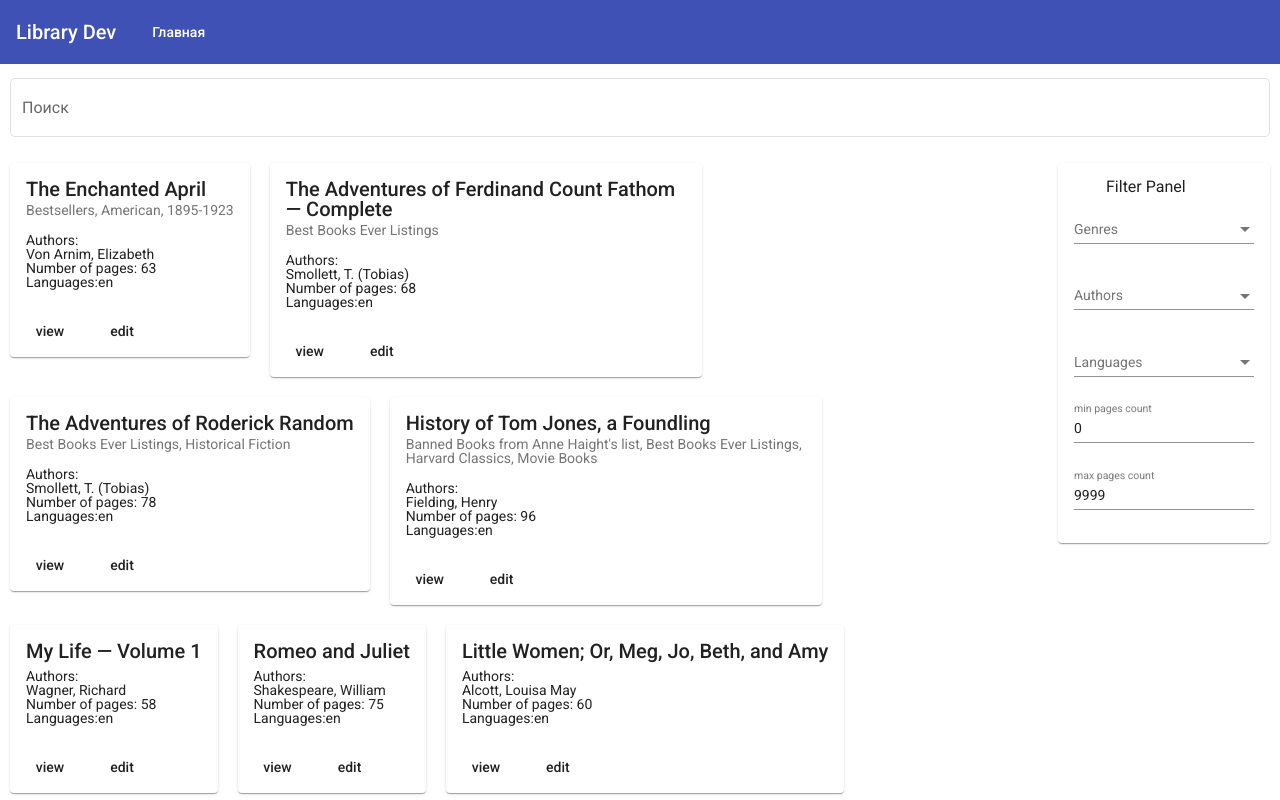
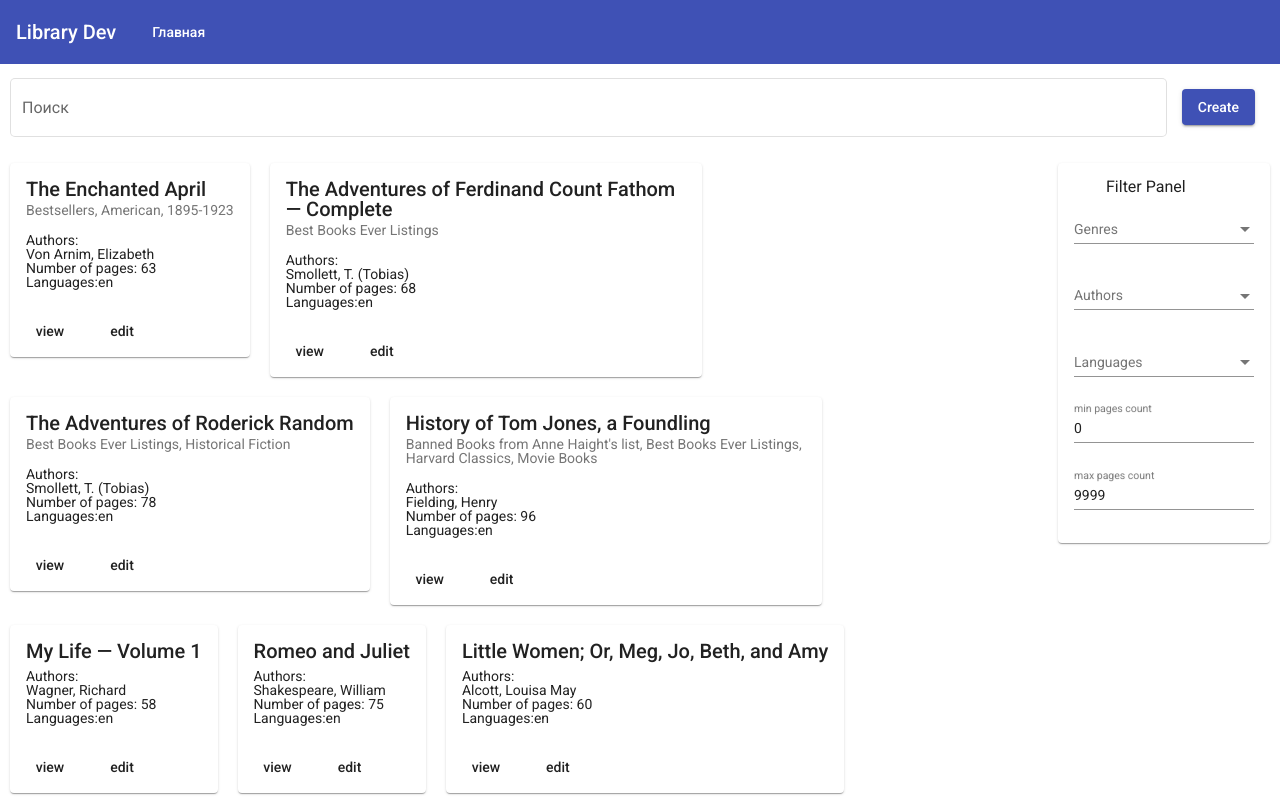
Before and after one commit to 14837-eng/Book-app, an Angular app: page / in a window 1280 px wide. Shown: the top 800 px of the page. Built offline with nearby package versions, Linux system fonts and the light colour scheme.

Commit message:
feat(main-page): Add navigate to create

```diff
--- a/src/app/main-page/main-page.component.html
+++ b/src/app/main-page/main-page.component.html
@@ -1,9 +1,18 @@
 <div class="main-page">
-  <app-search
-    [value]="search"
-    [placeholder]="'Поиск'"
-    (onSearch)="onSearch($event)"
-  ></app-search>
+  <div class="main-page-header">
+    <div class="main-page-header-search">
+      <app-search
+        [value]="search"
+        [placeholder]="'Поиск'"
+        (onSearch)="onSearch($event)"
+      ></app-search>
+    </div>
+    <div class="main-page-header-button">
+      <button mat-raised-button color="primary" [routerLink]="'/book/create'">
+        Create
+      </button>
+    </div>
+  </div>
   <div class="main-page-content">
     <div class="main-page-books">
       <app-books-list></app-books-list>
--- a/src/app/main-page/main-page.component.scss
+++ b/src/app/main-page/main-page.component.scss
@@ -9,4 +9,13 @@
   &-filters {
     min-width: 200px;
   }
+  &-header {
+    display: flex;
+    &-search {
+      flex: 1;
+    }
+    &-button {
+      margin: 15px;
+    }
+  }
 }
--- a/src/app/main-page/main-page.module.ts
+++ b/src/app/main-page/main-page.module.ts
@@ -9,6 +9,7 @@ import { MatCardModule } from '@angular/material/card';
 import { MatFormFieldModule } from '@angular/material/form-field';
 import { MatSelectModule } from '@angular/material/select';
 import { MatInputModule } from '@angular/material/input';
+import { MatButtonModule } from '@angular/material/button';
 
 @NgModule({
   declarations: [MainPageComponent, BooksListComponent, FilterPanelComponent],
@@ -19,6 +20,7 @@ import { MatInputModule } from '@angular/material/input';
     SharedModule,
     MatFormFieldModule,
     MatInputModule,
+    MatButtonModule,
     MatSelectModule,
   ],
 })
```
